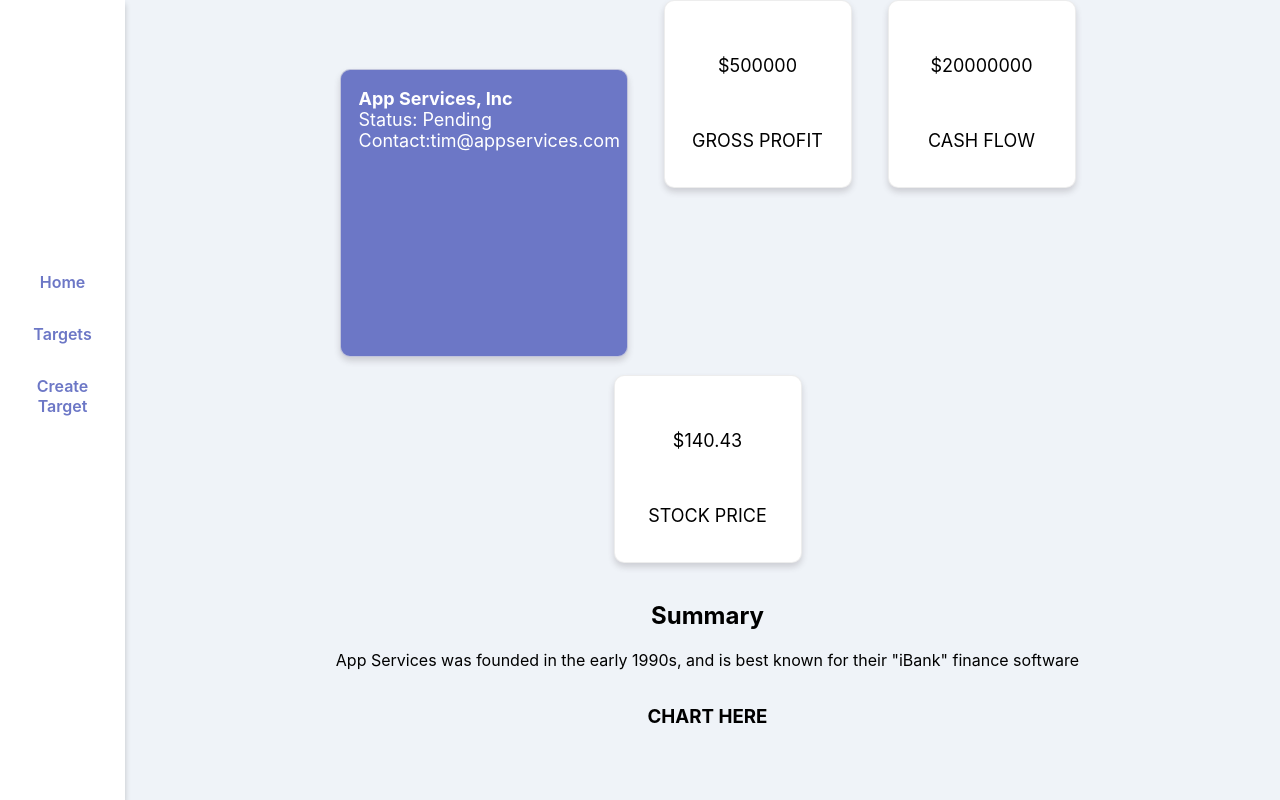
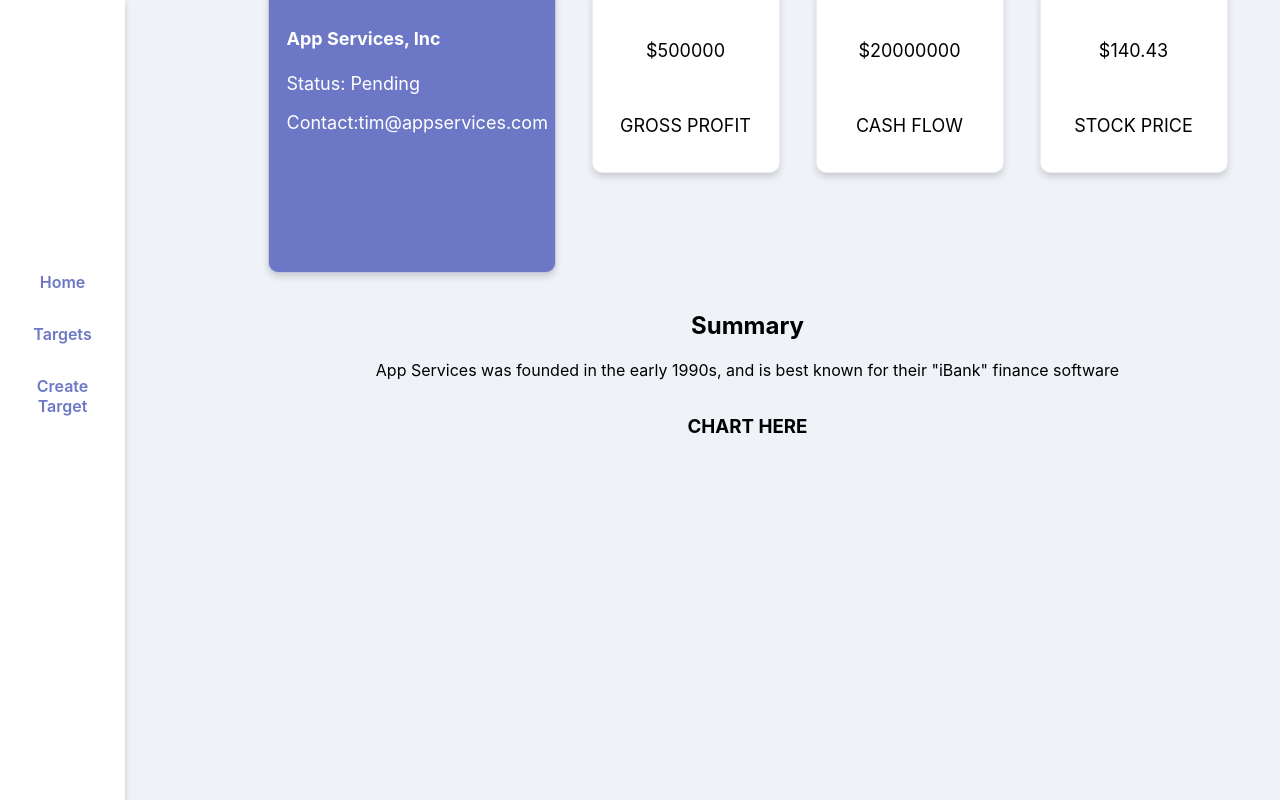
Before and after one commit to carltonf25/acquire, a React (Create React App) app: page /targets/1 in a window 1280 px wide. Built offline with nearby package versions, Linux system fonts and the light colour scheme.

Commit message:
use flexbox for card-block in details page, offset divs so they look like they're hanging from top of page

```diff
--- a/src/components/TargetDetails/style.scss
+++ b/src/components/TargetDetails/style.scss
@@ -12,13 +12,17 @@
 .card-block {
   grid-column: 2;
   grid-row: 1;
+  padding: 0px;
+  margin: 0;
+  display: flex;
+  align-items: flex-start;
 
   .metric-card {
     border-radius: 10px;
     min-width: 150px;
     height: 150px;
     display: inline-block;
-    margin-top: 0px;
+    margin-top: -15px;
     font-size: 18px;
     cursor: default;
     span:first-child {
@@ -38,14 +42,10 @@
     width: 250px;
     height: 250px;
     display: inline-block;
-    margin-top: 0;
+    margin-top: -15px;
     color: $white;
     text-align: left;
     max-width: none;
-    h4,
-    p {
-      margin: 0;
-    }
   }
 }
 
```
